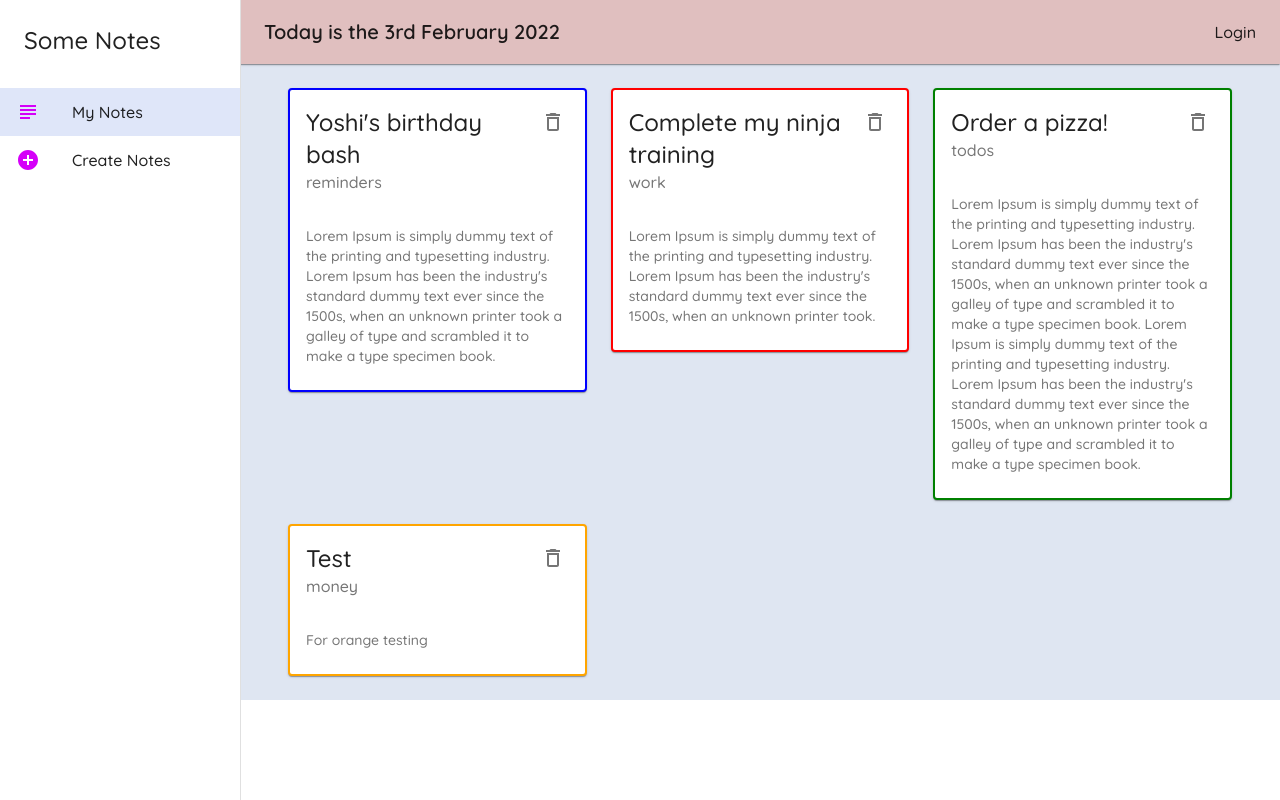
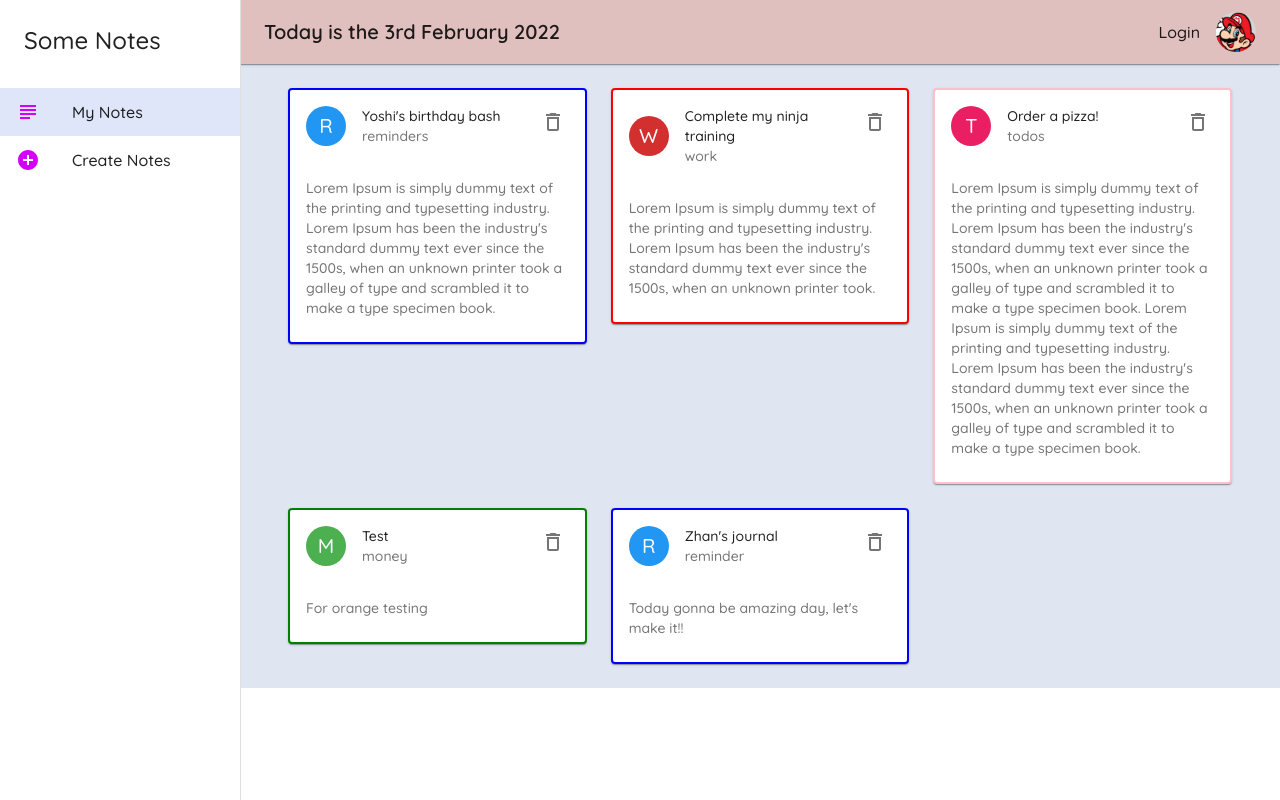
Before and after one commit to Dina2703/MUI002, a React (Create React App) app: page / in a window 1280 px wide. Built offline with nearby package versions, Linux system fonts and the light colour scheme; data requests are answered from the project's data file.

Commit message:
Avatars, conditional styling for each card categor

```diff
--- a/data/db.json
+++ b/data/db.json
@@ -23,6 +23,12 @@
       "details": "For orange testing",
       "category": "money",
       "id": 4
+    },
+    {
+      "title": "Zhan's journal",
+      "details": "Today gonna be amazing day, let's make it!!",
+      "category": "reminder",
+      "id": 5
     }
   ]
 }
--- a/src/components/Layout.js
+++ b/src/components/Layout.js
@@ -8,6 +8,7 @@ import {
   ListItemText,
   AppBar,
   Toolbar,
+  Avatar,
 } from "@material-ui/core";
 import { AddCircle, SubjectOutlined } from "@material-ui/icons";
 import { useLocation, useHistory } from "react-router-dom";
@@ -44,6 +45,9 @@ const useStyles = makeStyles((theme) => {
     date: {
       flexGrow: 1,
     },
+    avarat: {
+      marginLeft: theme.spacing(2),
+    },
   };
 });
 const Layout = ({ children }) => {
@@ -73,6 +77,7 @@ const Layout = ({ children }) => {
             Today is the {format(new Date(), "do MMMM Y")}
           </Typography>
           <Typography>Login</Typography>
+          <Avatar src="/mario-av.png" className={classes.avarat} />
         </Toolbar>
       </AppBar>
 
--- a/src/components/NoteCard.js
+++ b/src/components/NoteCard.js
@@ -1,9 +1,10 @@
 import Card from "@material-ui/core/Card";
 import CardHeader from "@material-ui/core/CardHeader";
 import CardContent from "@material-ui/core/CardContent";
-import { IconButton, Typography } from "@material-ui/core";
+import { Avatar, IconButton, Typography } from "@material-ui/core";
 import { DeleteOutlined } from "@material-ui/icons";
 import { makeStyles } from "@material-ui/styles";
+import { blue, green, pink, red } from "@material-ui/core/colors";
 
 const useStyles = makeStyles({
   test: {
@@ -12,14 +13,26 @@ const useStyles = makeStyles({
         return "2px solid red";
       }
       if (note.category === "todos") {
+        return "2px solid pink";
+      }
+      if (note.category === "money") {
         return "2px solid green";
       }
-      if (note.category === "reminders") {
-        return "2px solid blue";
+      return "2px solid blue";
+    },
+  },
+  avatar: {
+    background: (note) => {
+      if (note.category === "work") {
+        return red[700];
       }
       if (note.category === "money") {
-        return "2px solid orange";
+        return green[500];
       }
+      if (note.category === "todos") {
+        return pink[500];
+      }
+      return blue[500];
     },
   },
 });
@@ -30,6 +43,11 @@ function NoteCard({ note, handleDelete }) {
   return (
     <Card elevation={1} className={classes.test}>
       <CardHeader
+        avatar={
+          <Avatar className={classes.avatar}>
+            {note.category[0].toUpperCase()}
+          </Avatar>
+        }
         action={
           <IconButton onClick={() => handleDelete(note.id)}>
             <DeleteOutlined />
```
Also changed, not shown: note.txt, public/mario-av.png (added).
